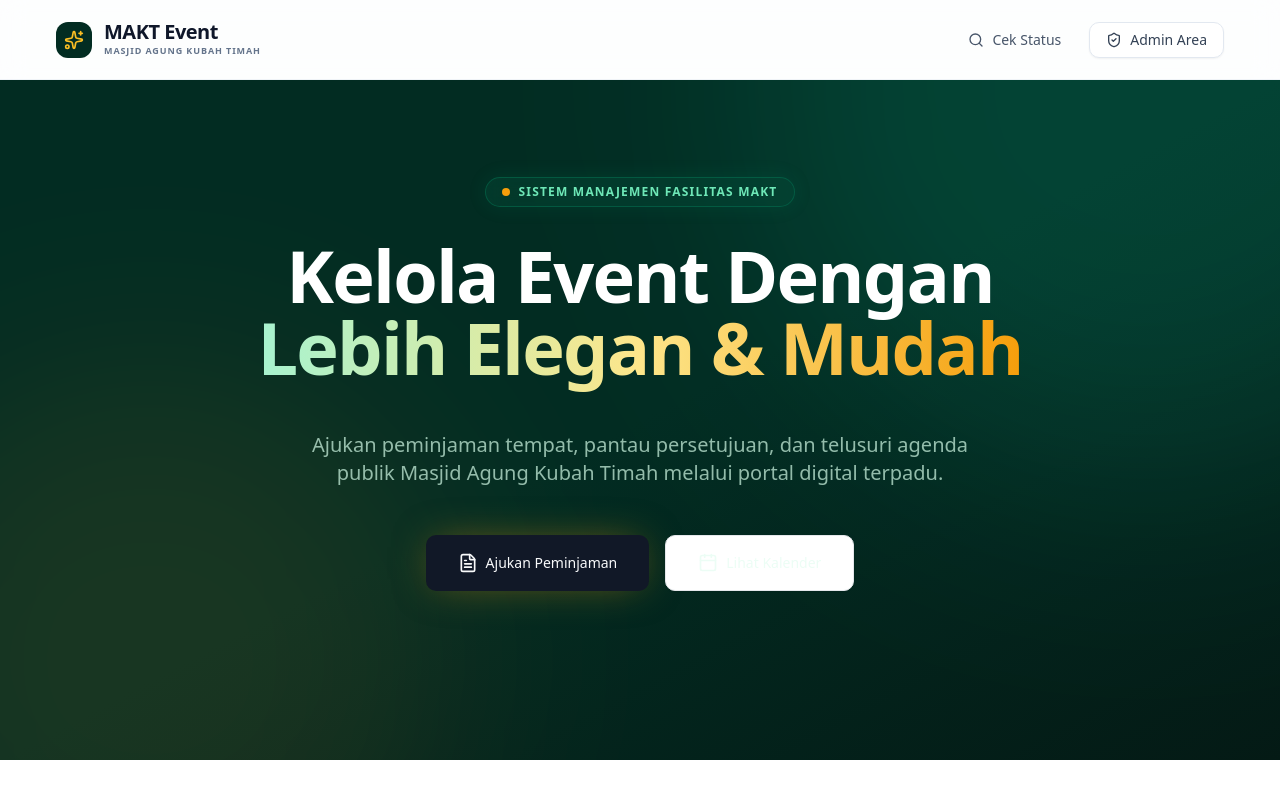
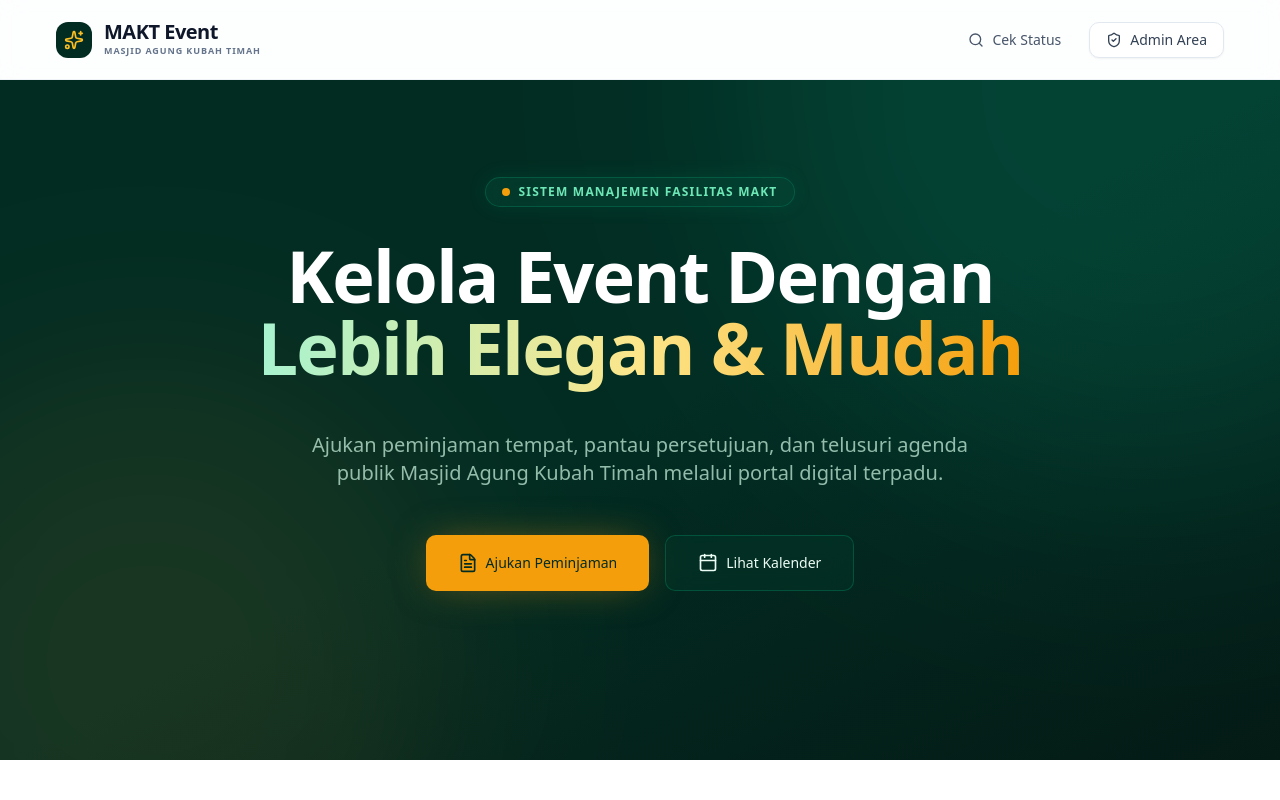
Before and after one commit to officialdmaqiqah/event-management, a Next.js app: page / in a window 1280 px wide. Shown: the top 800 px of the page. Built offline with nearby package versions, Linux system fonts and the light colour scheme; no server answers; the database is empty.

Commit message:
UI: fix button text colors and add custom variant

```diff
--- a/src/app/page.tsx
+++ b/src/app/page.tsx
@@ -104,12 +104,12 @@ export default async function Home() {
 
             <div className="flex flex-col sm:flex-row gap-4 w-full sm:w-auto justify-center">
               <Link href="/ajukan-peminjaman" className="w-full sm:w-auto group">
-                <Button size="lg" className="w-full h-14 px-8 bg-amber-500 hover:bg-amber-400 text-emerald-950 font-bold text-base rounded-full shadow-[0_0_40px_-10px_rgba(245,158,11,0.5)] transition-all duration-300 group-hover:shadow-[0_0_60px_-15px_rgba(245,158,11,0.7)] group-hover:-translate-y-1">
+                <Button variant="custom" size="lg" className="w-full h-14 px-8 bg-amber-500 hover:bg-amber-400 text-emerald-950 font-bold text-base rounded-full shadow-[0_0_40px_-10px_rgba(245,158,11,0.5)] transition-all duration-300 group-hover:shadow-[0_0_60px_-15px_rgba(245,158,11,0.7)] group-hover:-translate-y-1">
                   <FileText className="h-5 w-5 mr-2" /> Ajukan Peminjaman
                 </Button>
               </Link>
               <Link href="/kalender" className="w-full sm:w-auto">
-                <Button size="lg" variant="outline" className="w-full h-14 px-8 bg-emerald-900/20 border-emerald-700/50 backdrop-blur-md text-emerald-50 hover:bg-emerald-800/50 hover:text-white font-medium text-base rounded-full transition-all duration-300 hover:border-emerald-500/50">
+                <Button variant="custom" size="lg" className="w-full h-14 px-8 bg-emerald-900/20 border border-emerald-700/50 backdrop-blur-md text-emerald-50 hover:bg-emerald-800/50 hover:text-white font-medium text-base rounded-full transition-all duration-300 hover:border-emerald-500/50">
                   <CalendarIcon className="h-5 w-5 mr-2" /> Lihat Kalender
                 </Button>
               </Link>
@@ -233,7 +233,7 @@ export default async function Home() {
               Manfaatkan fasilitas terbaik kami untuk mendukung kesuksesan kegiatan Islami Anda. Proses mudah, transparan, dan terpercaya.
             </p>
             <Link href="/ajukan-peminjaman">
-              <Button size="lg" className="h-14 px-10 bg-amber-500 hover:bg-amber-400 text-emerald-950 font-black text-base shadow-xl rounded-full transition-all duration-300 hover:scale-105 hover:shadow-[0_0_40px_-10px_rgba(245,158,11,0.6)]">
+              <Button variant="custom" size="lg" className="h-14 px-10 bg-amber-500 hover:bg-amber-400 text-emerald-950 font-black text-base shadow-xl rounded-full transition-all duration-300 hover:scale-105 hover:shadow-[0_0_40px_-10px_rgba(245,158,11,0.6)]">
                 Mulai Pengajuan Sekarang
               </Button>
             </Link>
--- a/src/components/ui/button.tsx
+++ b/src/components/ui/button.tsx
@@ -2,7 +2,7 @@ import * as React from "react"
 
 export interface ButtonProps
   extends React.ButtonHTMLAttributes<HTMLButtonElement> {
-  variant?: "default" | "outline" | "ghost" | "destructive"
+  variant?: "default" | "outline" | "ghost" | "destructive" | "custom"
   size?: "default" | "sm" | "lg"
 }
 
@@ -23,6 +23,9 @@ const Button = React.forwardRef<HTMLButtonElement, ButtonProps>(
         break
       case "ghost":
         variantStyles = "hover:bg-gray-100 hover:text-gray-900"
+        break
+      case "custom":
+        variantStyles = ""
         break
     }
 
```
